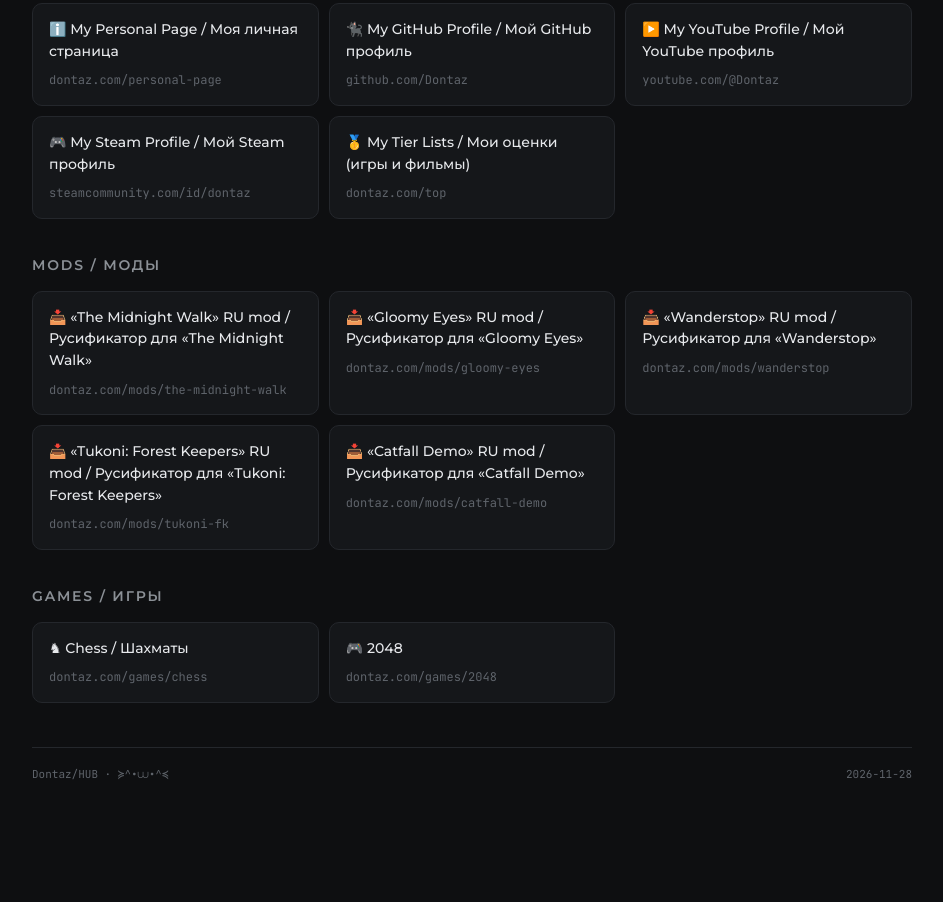
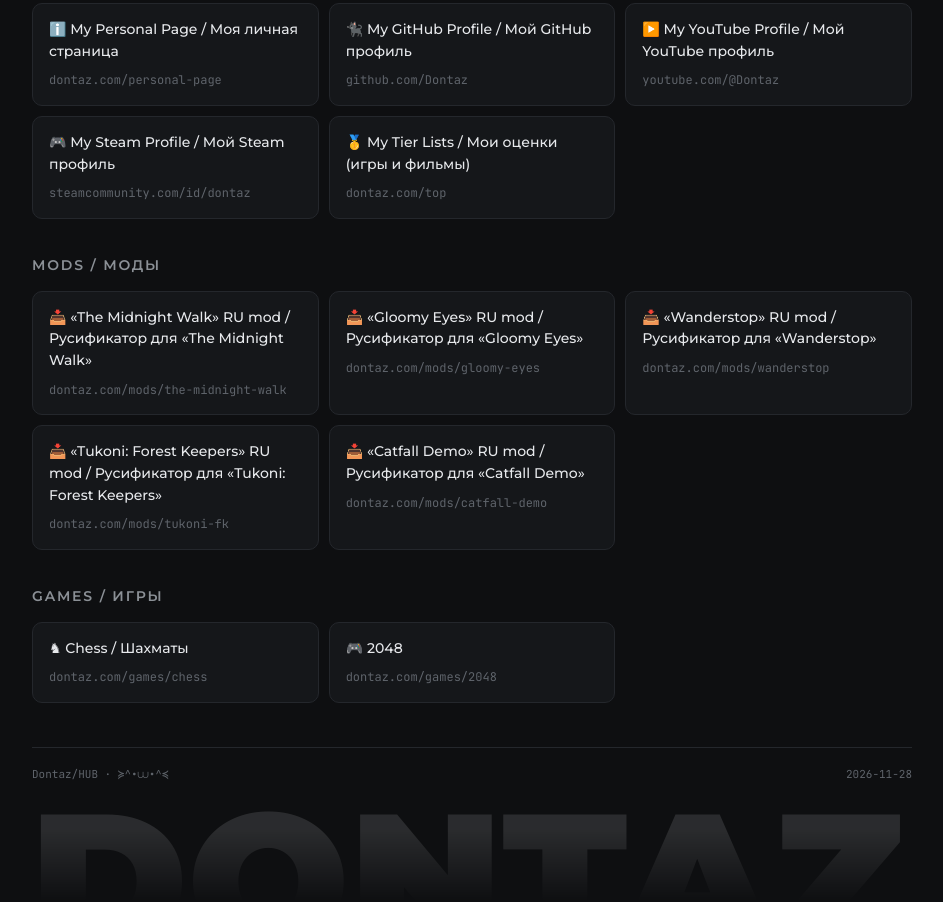
Before and after one commit to Dontaz/dontaz.github.io, a plain HTML site: page hub/index.html in a window 1280 px wide. Shown: the part 1210-2112 px from the top of the page, without its empty margins (168-1111 px from the left). Before the commit the page ends 2073 px from the top, so only its background shows below. Drawn offline with Linux system fonts and the light colour scheme.

Commit message:
Update index.html

```diff
--- a/hub/index.html
+++ b/hub/index.html
@@ -43,6 +43,8 @@
         --shadow:  0 12px 32px rgba(0,0,0,.45);
         --radius:  10px;
 
+        --wm-strength: .13;
+
         --font: 'Montserrat', -apple-system, BlinkMacSystemFont, "Segoe UI", Inter, Roboto,
                 "Helvetica Neue", Arial, sans-serif;
         --mono: 'JetBrains Mono', ui-monospace, SFMono-Regular, "SF Mono", Menlo, Consolas, monospace;
@@ -59,6 +61,7 @@
         --faint:   #8E7961;
         --accent:  #ED7B35;
         --shadow:  0 12px 32px rgba(0,0,0,.5);
+        --wm-strength: .14;
     }
 
     html[data-theme="latte"] {
@@ -73,6 +76,7 @@
         --faint:   #9ca0b0;
         --accent:  #1e66f5;
         --shadow:  0 12px 32px rgba(76,79,105,.16);
+        --wm-strength: .17;
     }
 
     html[data-theme="frappe"] {
@@ -122,8 +126,13 @@
     html { -webkit-text-size-adjust: 100%; }
 
     body {
+        display: flex;
+        flex-direction: column;
+        min-height: 100vh;
+        min-height: 100dvh;
+
         margin: 0;
-        padding: 56px 24px 80px;
+        padding: 56px 24px 0;
         background: var(--bg);
         color: var(--text);
         font-family: var(--font);
@@ -133,7 +142,14 @@
         transition: background .2s ease, color .2s ease;
     }
 
-    .wrap { max-width: 880px; margin: 0 auto; }
+    .wrap {
+        display: flex;
+        flex-direction: column;
+        flex: 1 1 auto;
+        width: 100%;
+        max-width: 880px;
+        margin: 0 auto;
+    }
 
     header {
         display: flex;
@@ -405,6 +421,34 @@
         color: var(--faint);
     }
 
+    .wordmark-box {
+        margin-top: auto;
+        padding-top: 28px;
+    }
+
+    .wordmark {
+        display: block;
+        font-family: var(--font);
+        font-weight: 900;
+        font-size: min(calc(21.679vw - 10.406px), 190.775px);
+        line-height: .72;
+        height: .48em;
+        overflow: hidden;
+        white-space: nowrap;
+        letter-spacing: 0;
+        font-kerning: normal;
+        text-transform: uppercase;
+        text-indent: calc(min(1vw - 0.48px, 8.8px) - 0.057em);
+        color: var(--text);
+        opacity: var(--wm-strength, .13);
+        transition: color .2s ease, opacity .2s ease;
+        user-select: none;
+        -webkit-user-select: none;
+        pointer-events: none;
+        -webkit-mask-image: linear-gradient(to bottom, #000 20%, transparent 100%);
+                mask-image: linear-gradient(to bottom, #000 20%, transparent 100%);
+    }
+
     .empty {
         display: none;
         padding: 28px 0;
@@ -420,10 +464,16 @@
     }
 
     @media (max-width: 520px) {
-        body { padding: 36px 16px 60px; }
+        body { padding: 36px 16px 0; }
         .grid { grid-template-columns: 1fr; }
         .head-right { gap: 12px; }
         .head-right { position: relative; align-items: center; }
+
+        .wordmark {
+            font-size: min(calc(21.679vw - 6.937px), 190.775px);
+            text-indent: calc(min(1vw - 0.32px, 8.8px) - 0.057em);
+        }
+        .wordmark-box { padding-top: 20px; }
 
         .burger {
             display: flex;
@@ -501,6 +551,10 @@
         .nav-panel .theme-menu.on { display: block; }
 
         .nav-panel .counter { padding: 8px 10px 0; }
+    }
+
+    @media print {
+        .wordmark-box { display: none; }
     }
 </style>
 </head>
@@ -600,7 +654,7 @@
 
             <a class="card" href="https://dontaz.com/dice" target="_blank" rel="noopener">
                 <span class="name">🎲 Dice Roller / Дайс-роллер</span>
-                <span class="desc">Dice roller for D&D and board games: d4, d6, d8, d10, d12, d20, d100 and custom dice / Бросок кубиков для D&D и настольных игр: d4, d6, d8, d10, d12, d20, d100 и кастомные дайсы</span>
+                <span class="desc">Dice roller for D&amp;D and board games: d4, d6, d8, d10, d12, d20, d100 and custom dice / Бросок кубиков для D&amp;D и настольных игр: d4, d6, d8, d10, d12, d20, d100 и кастомные дайсы</span>
                 <span class="host">dontaz.com/dice</span>
             </a>
 
@@ -635,7 +689,7 @@
             </a>
 
             <a class="card" href="https://dontaz.com/timer" target="_blank" rel="noopener">
-                <span class="name">⏰ Timer & Stopwatch / Таймер & Секундомер</span>
+                <span class="name">⏰ Timer &amp; Stopwatch / Таймер &amp; Секундомер</span>
                 <span class="host">dontaz.com/timer</span>
             </a>
 
@@ -735,6 +789,10 @@
         <span>Dontaz/HUB · ≽^•⩊•^≼</span>
         <span id="stamp"></span>
     </footer>
+
+    <div class="wordmark-box" aria-hidden="true">
+        <div class="wordmark">DONTAZ</div>
+    </div>
 
 </div>
 
@@ -878,5 +936,70 @@
         }
     });
 </script>
+<script>
+    (function () {
+        var mark = document.querySelector('.wordmark');
+        if (!mark) return;
+        var box = mark.parentElement;
+        var text = mark.textContent.trim();
+        var ink = null;
+
+        function readInk() {
+            var cs = getComputedStyle(mark);
+            var ref = 600;
+            var pad = Math.ceil(ref * 0.25);
+            var font = cs.fontWeight + ' ' + ref + 'px ' + cs.fontFamily;
+            var cv = document.createElement('canvas');
+            var cx = cv.getContext('2d', { willReadFrequently: true });
+            if (!cx) return null;
+            cx.font = font;
+            cv.width = Math.ceil(pad * 2 + cx.measureText(text).width + ref * 0.2);
+            cv.height = Math.ceil(ref * 1.6);
+            cx.font = font;
+            cx.fillStyle = '#000';
+            cx.textBaseline = 'alphabetic';
+            cx.fillText(text, pad, ref * 1.15);
+            var w = cv.width, h = cv.height, d;
+            try { d = cx.getImageData(0, 0, w, h).data; } catch (e) { return null; }
+            var first = w, last = -1, x, y, a;
+            for (y = 0; y < h; y++) {
+                var off = y * w * 4;
+                for (x = 0; x < w; x++) {
+                    a = d[off + x * 4 + 3];
+                    if (a > 2) {
+                        if (x < first) first = x;
+                        if (x > last) last = x;
+                    }
+                }
+            }
+            if (last < 0) return null;
+            return { left: (first - pad) / ref, right: (last + 1 - pad) / ref };
+        }
+
+        function fit() {
+            if (!ink) ink = readInk();
+            if (!ink) return;
+            var span = ink.right - ink.left;
+            if (!(span > 0)) return;
+            var w = box.clientWidth;
+            if (!w) return;
+            var inset = w * 0.01;
+            var size = (w - inset * 2) / span;
+            mark.style.fontSize = size.toFixed(2) + 'px';
+            mark.style.textIndent = (inset - ink.left * size).toFixed(2) + 'px';
+        }
+
+        fit();
+        if (document.fonts && document.fonts.ready) {
+            document.fonts.ready.then(function () { ink = null; fit(); });
+        }
+        if (window.ResizeObserver) {
+            new ResizeObserver(fit).observe(box);
+        } else {
+            window.addEventListener('resize', fit);
+            window.addEventListener('orientationchange', fit);
+        }
+    })();
+</script>
 </body>
 </html>
```
